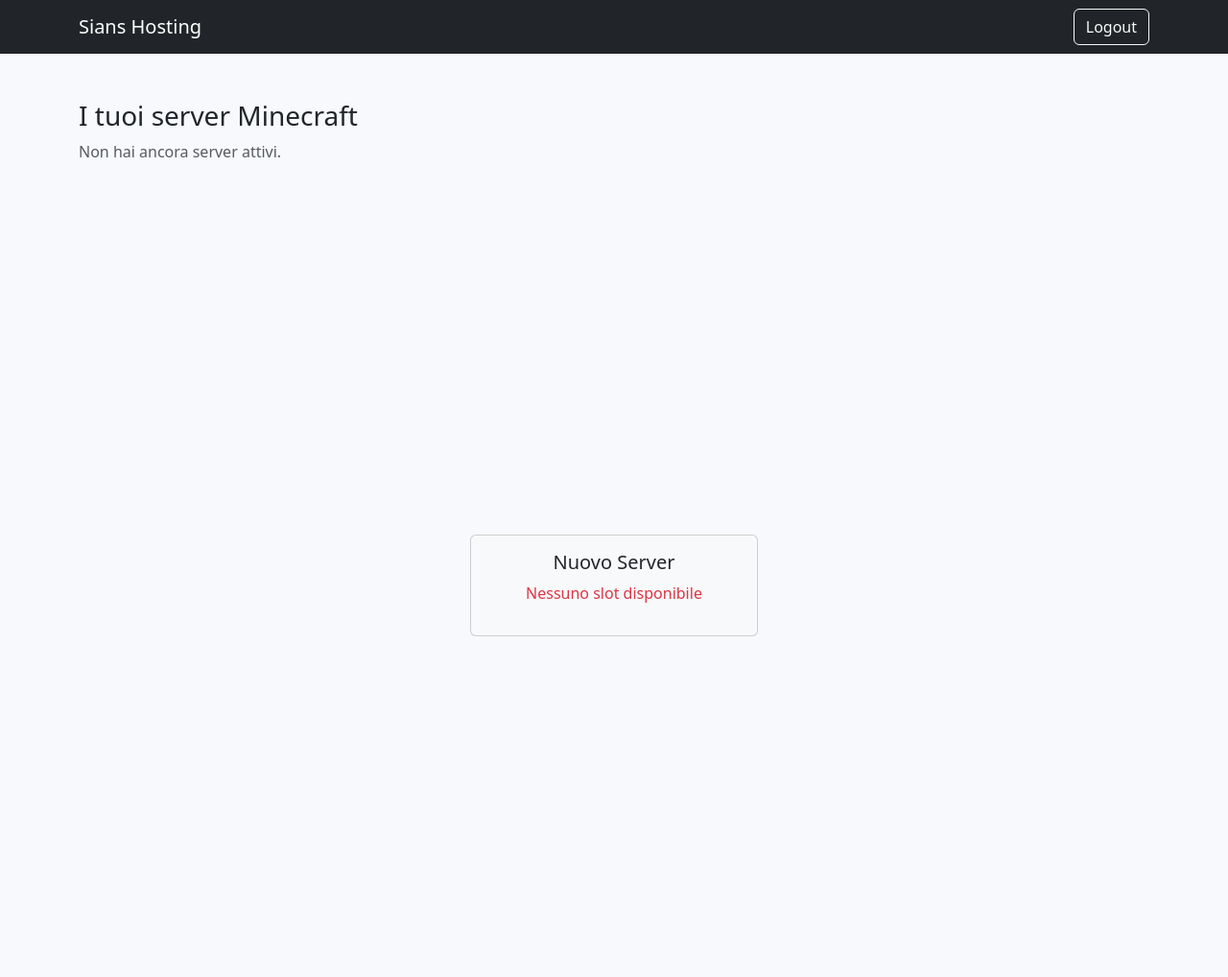
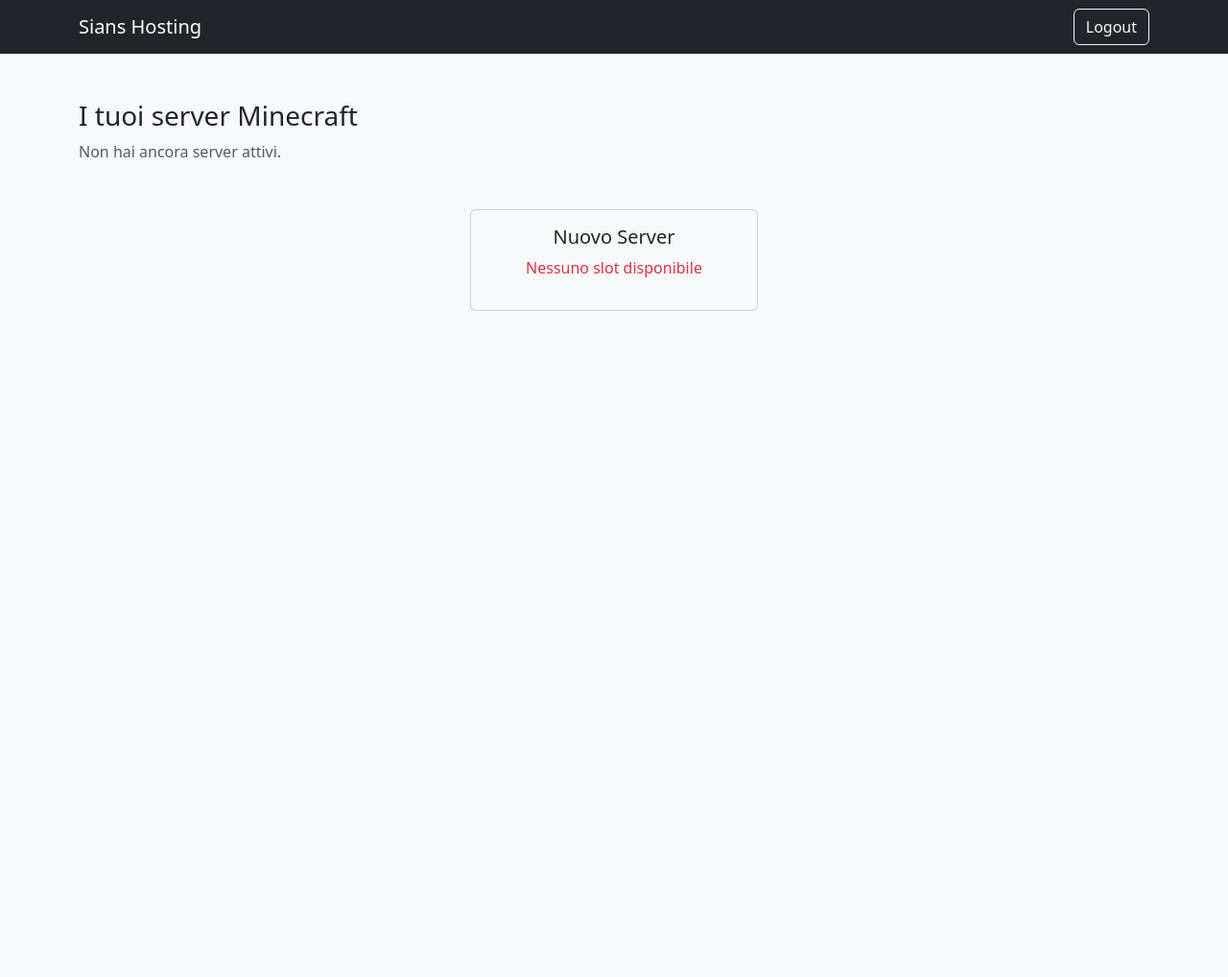
Before and after one commit to diegonuzzolo/sians, a PHP site: page /dashboard.php in a window 1280 px wide. Shown: the whole page at 96% size. After the commit the page ends 324 px from the top, so only its background shows below. Run offline with PHP 8.4, Linux system fonts and the light colour scheme; the visitor is signed in with stand-in values (Sample User, id 1); data that the repository does not hold is empty.

Commit message:
aggiornamento

```diff
--- a/dashboard.php
+++ b/dashboard.php
@@ -112,7 +112,7 @@ $servers = $stmt->fetchAll();
 
 
         <!-- Azione -->
-        <div class="d-flex justify-content-center align-items-center" style="height: 100vh;">
+        <div class="d-flex justify-content-center align-items-center" >
     <div class="card bg-light mb-3" style="width: 300px;">
         <div class="card-body text-center">
             <h5 class="card-title">Nuovo Server</h5>
```
